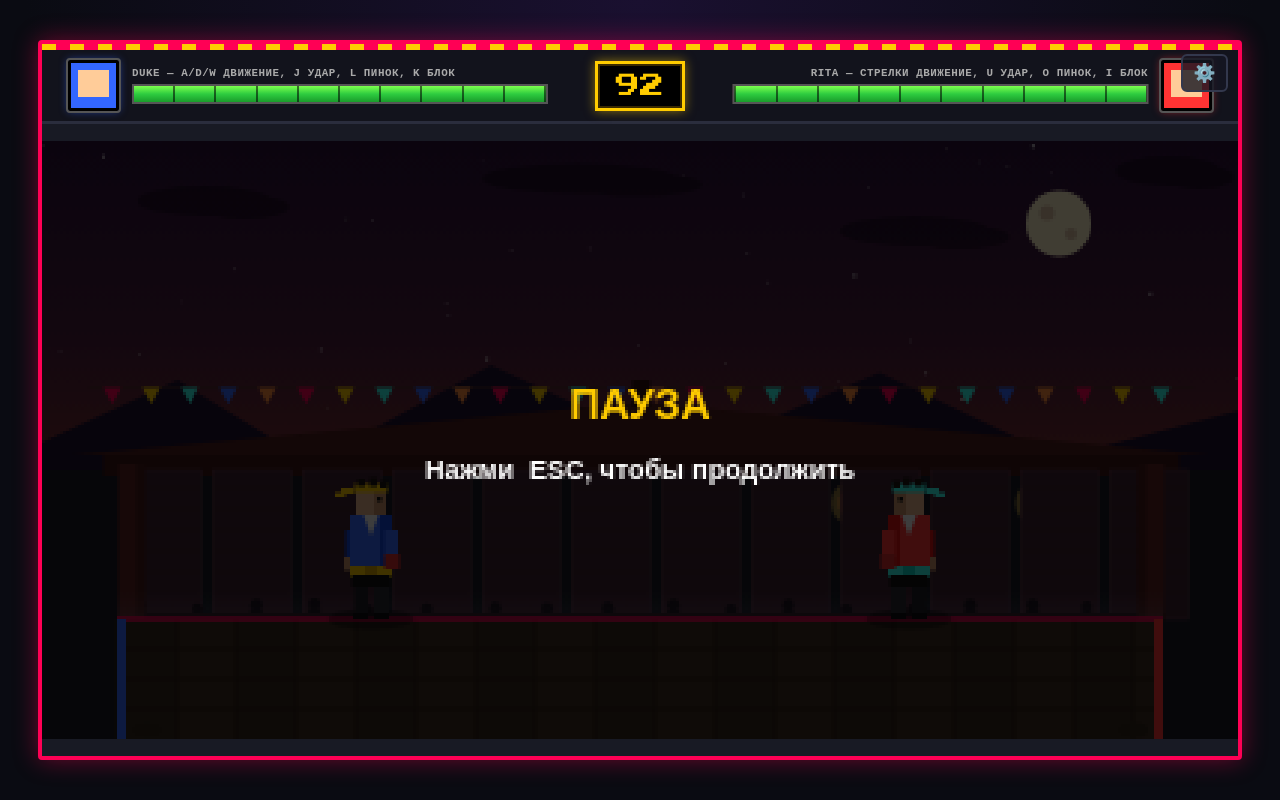
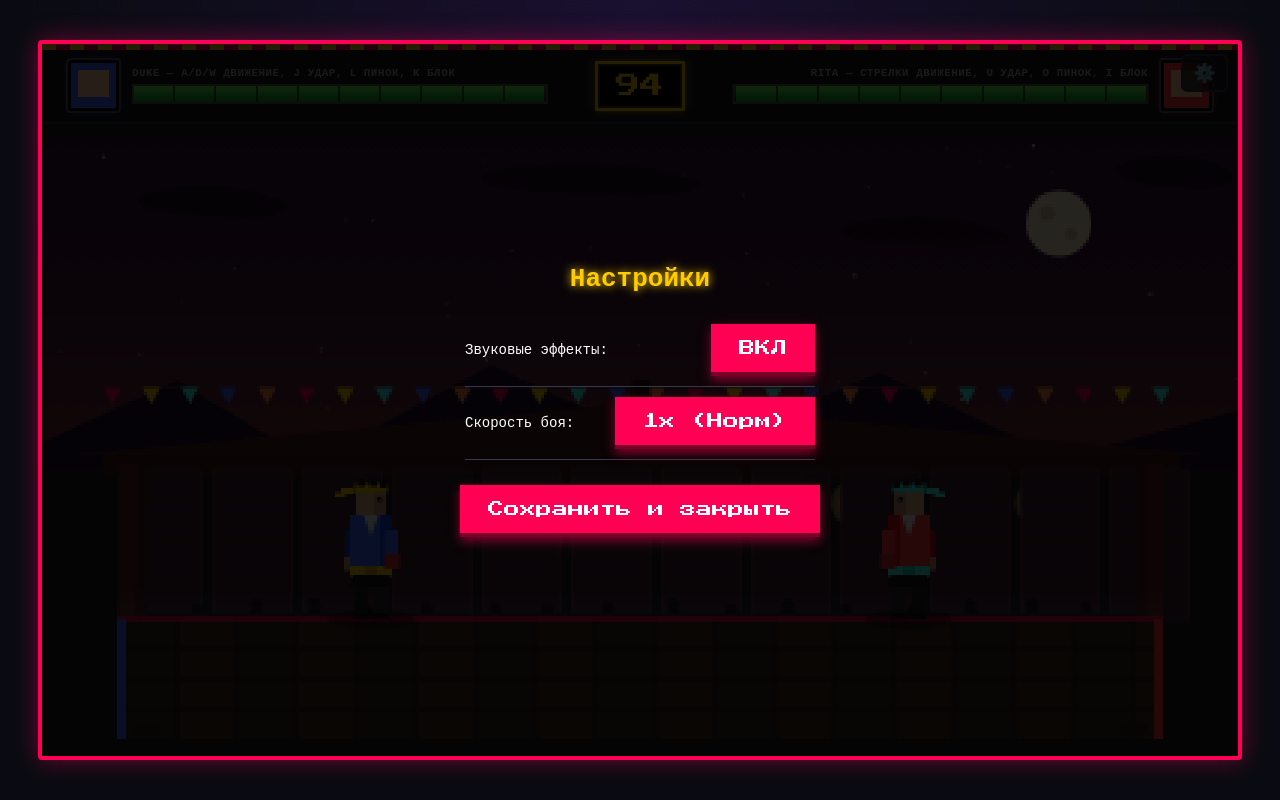
Before and after one commit to bonya-cloud/2D-Pixel-UFC-Fighting, a plain HTML site: page index.html in a window 1280 px wide. Both pictures are taken after a click on the button "⚙️". Drawn offline with Linux system fonts and the light colour scheme.

Commit message:
фикс бага настроек

```diff
--- a/index.html
+++ b/index.html
@@ -8,10 +8,11 @@
 </head>
 <body>
     <div class="game-wrapper">
-        <! -- кнопка настроек в правом верхнем углу -- >
+        <!-- кнопка настроек в правом верхнем углу -->
         <button id="settings-btn" class="settings-btn" title="Настройки">⚙️</button>
+
         <!-- модальное окно настроек -->
-        <div id="settings-modal" class="modal hidden">
+        <div id="settings-screen" class="modal hidden">
             <h2>Настройки</h2>
 
             <div class="settings-content">
@@ -21,7 +22,7 @@
                     <button id="sound-toggle-btn" class="toggle-btn">ВКЛ</button>
                 </div>
 
-        <! -- настройка скорости игры -- >
+                <!-- настройка скорости игры -->
                 <div class="setting-item">
                     <span>Скорость боя:</span>
                     <button id="speed-toggle-btn" class="toggle-btn">1x (Норм)</button>
--- a/script.js
+++ b/script.js
@@ -1,11 +1,7 @@
 const canvas = document.getElementById('gameCanvas');
 const ctx = canvas.getContext('2d');
 ctx.imageSmoothingEnabled = false;
-// The canvas bitmap is half of the "world" size (400x200 vs 800x400).
-// CSS stretches it back up with pixelated rendering + object-fit:contain,
-// so it always fills the wrapper (which itself scales to the viewport)
-// while keeping that chunky retro pixel look. Every draw call below uses
-// world coordinates (0-800 / 0-400); we just scale the context once.
+
 ctx.scale(0.5, 0.5);
 
 const p1HpEl = document.getElementById('p1-hp');
@@ -36,16 +32,22 @@
 let timerInterval = null;
 let isGameOver = false;
 let frame = 0;
-let isPaused = false; // 1. переменная паузы паузы
+let isPaused = false; // Состояние паузы
 
 const keys = {};
 
 window.addEventListener('keydown', (e) => {
     keys[e.code] = true;
 
-    // 2. Добавляем этот блок для переключения паузы на Escape
-    if ((e.code === 'KeyP' || e.code === 'Escape') && !isGameOver) {
-        isPaused = !isPaused;
+    // Переключение паузы по нажатию на ESC или P (только если настройки закрыты и игра не окончена)
+    if ((e.code === 'KeyP' || e.code === 'Escape' || e.key === 'p' || e.key === 'P' || e.key === 'з' || e.key === 'З') && !isGameOver) {
+        // Если открыты настройки — просто закрываем их
+        if (!settingsScreen.classList.contains('hidden')) {
+            settingsScreen.classList.add('hidden');
+            isPaused = false;
+        } else {
+            isPaused = !isPaused;
+        }
     }
 
     if (isGameOver && e.code === 'Space') {
@@ -60,7 +62,7 @@
 // ---------- juice: screen shake + hit sparks ----------
 let shake = { time: 0, magnitude: 0 };
 let sparks = [];
-let flash = 0; // white KO flash overlay opacity
+let flash = 0;
 
 function triggerShake(magnitude, duration) {
     shake.time = duration;
@@ -106,7 +108,7 @@
         this.width = 40;
         this.height = 70;
         this.color = color;
-        this.accent = skinAccent; // headband/belt accent color
+        this.accent = skinAccent;
         this.vx = 0;
         this.vy = 0;
         this.speed = 4;
@@ -118,23 +120,22 @@
         this.name = name;
 
         this.isAttacking = false;
-        this.attackType = 'punch'; // 'punch' | 'kick'
+        this.attackType = 'punch';
         this.isBlocking = false;
         this.attackCooldown = false;
 
-        this.hitFlash = 0; // brief white flash when this fighter takes a hit
+        this.hitFlash = 0;
         this.walkCycle = 0;
     }
 
     draw() {
-        const cx = this.x + this.width / 2; // local origin: center of shoulders
-        const topY = this.y; // top of torso
+        const cx = this.x + this.width / 2;
+        const topY = this.y;
 
         ctx.save();
         ctx.translate(cx, topY);
         if (!this.isFacingRight) ctx.scale(-1, 1);
 
-        // ground shadow (undo the mirror for the shadow so it doesn't skew)
         ctx.save();
         ctx.scale(this.isFacingRight ? 1 : -1, 1);
         ctx.fillStyle = 'rgba(0,0,0,0.35)';
@@ -151,27 +152,24 @@
         const skin = '#e8b48a';
         const skinDark = '#c68f66';
         const isKicking = this.isAttacking && this.attackType === 'kick';
-        const kickReach = 40; // how far the kicking leg extends, in local px
+        const kickReach = 40;
 
-        // back leg
         ctx.fillStyle = '#1c1c22';
         ctx.fillRect(-11, 46, 9, 22);
         ctx.fillStyle = '#0d0d10';
         ctx.fillRect(-12, 66, 11, 4);
 
-        // back arm (behind torso)
         ctx.fillStyle = darkBody;
         ctx.fillRect(-17, 10, 8, 20);
         ctx.fillStyle = skinDark;
         ctx.fillRect(-18, 28, 9, 9);
 
-        // front leg: normal stance, or extended kick
         if (isKicking) {
             ctx.fillStyle = '#26262e';
-            ctx.fillRect(2, 32, 11, 9); // raised thigh
-            ctx.fillRect(11, 28, kickReach - 12, 8); // extended shin
+            ctx.fillRect(2, 32, 11, 9);
+            ctx.fillRect(11, 28, kickReach - 12, 8);
             ctx.fillStyle = '#0d0d10';
-            ctx.fillRect(11 + kickReach - 16, 25, 14, 12); // foot
+            ctx.fillRect(11 + kickReach - 16, 25, 14, 12);
         } else {
             ctx.fillStyle = '#26262e';
             ctx.fillRect(2, 46, 10, 22);
@@ -179,12 +177,11 @@
             ctx.fillRect(1, 66, 11, 4);
         }
 
-        // torso / gi
         ctx.fillStyle = bodyColor;
         ctx.fillRect(-14, 0, 28, 38);
         ctx.fillStyle = darkBody;
         ctx.fillRect(6, 0, 8, 38);
-        // V-neck collar
+
         ctx.fillStyle = '#f2f2f2';
         ctx.beginPath();
         ctx.moveTo(-5, 0);
@@ -193,45 +190,37 @@
         ctx.closePath();
         ctx.fill();
 
-        // belt
         ctx.fillStyle = this.accent;
         ctx.fillRect(-14, 34, 28, 8);
         ctx.fillStyle = shade(this.accent, -40);
         ctx.fillRect(-4, 34, 8, 8);
 
-        // shorts trim under belt
         ctx.fillStyle = '#111';
         ctx.fillRect(-13, 40, 26, 8);
 
-        // head
         ctx.fillStyle = skin;
         ctx.fillRect(-10, -20, 20, 20);
         ctx.fillStyle = skinDark;
         ctx.fillRect(2, -20, 8, 20);
 
-        // headband
         ctx.fillStyle = this.accent;
         ctx.fillRect(-11, -21, 22, 6);
         ctx.fillRect(-20, -18, 9, 4);
         ctx.fillRect(-24, -15, 7, 3);
 
-        // hair spikes
         ctx.fillStyle = '#1a1310';
         ctx.fillRect(-9, -24, 5, 5);
         ctx.fillRect(-1, -25, 5, 6);
         ctx.fillRect(6, -23, 5, 5);
 
-        // eye
         ctx.fillStyle = '#101010';
         ctx.fillRect(4, -12, 3, 3);
 
-        // front arm (pulled back slightly while kicking for balance)
         ctx.fillStyle = bodyColor;
         ctx.fillRect(isKicking ? 6 : 9, isKicking ? 8 : 10, 9, 18);
         ctx.fillStyle = '#d92b2b';
         ctx.fillRect(isKicking ? 6 : 9, isKicking ? 24 : 26, 10, 10);
 
-        // punch
         if (this.isAttacking && this.attackType === 'punch') {
             ctx.fillStyle = skin;
             ctx.fillRect(this.width / 2 - 2, 14, 27, 10);
@@ -239,7 +228,6 @@
             ctx.fillRect(this.width / 2 - 2 + 19, 11, 14, 16);
         }
 
-        // hit flash overlay
         if (this.hitFlash > 0) {
             ctx.globalCompositeOperation = 'source-atop';
             ctx.fillStyle = `rgba(255,255,255,${Math.min(this.hitFlash / 6, 0.85)})`;
@@ -412,11 +400,9 @@
 
 function drawArena() {
     const t = frame / 60;
-    // subtle parallax based on the average fighter position
     const avgX = (p1.x + p2.x) / 2;
     const parallax = (avgX - (arenaLeft + arenaRight) / 2) * 0.04;
 
-    // dusk sky
     const sky = ctx.createLinearGradient(0, 0, 0, floorY - 100);
     sky.addColorStop(0, '#2b1039');
     sky.addColorStop(0.6, '#4a1c3d');
@@ -424,14 +410,12 @@
     ctx.fillStyle = sky;
     ctx.fillRect(0, 0, worldW, floorY - 100);
 
-    // twinkling stars
     stars.forEach(s => {
         const tw = 0.4 + 0.6 * Math.abs(Math.sin(t * 1.5 + s.phase));
         ctx.fillStyle = `rgba(255,255,255,${tw})`;
         ctx.fillRect(s.x, s.y, s.r, s.r);
     });
 
-    // moon
     ctx.fillStyle = '#fff3cc';
     ctx.beginPath();
     ctx.arc(680, 55, 22, 0, Math.PI * 2);
@@ -442,7 +426,6 @@
     ctx.arc(688, 62, 4, 0, Math.PI * 2);
     ctx.fill();
 
-    // drifting clouds
     ctx.fillStyle = 'rgba(20, 8, 28, 0.55)';
     clouds.forEach(c => {
         c.x += c.speed;
@@ -453,7 +436,6 @@
         ctx.fill();
     });
 
-    // distant mountains (parallax layer 1)
     ctx.save();
     ctx.translate(-parallax * 0.5, 0);
     ctx.fillStyle = '#1c0e2e';
@@ -472,12 +454,10 @@
     ctx.fill();
     ctx.restore();
 
-    // pagoda roof silhouette (back wall of the dojo), parallax layer 2
     ctx.save();
     ctx.translate(-parallax, 0);
     const roofY = floorY - 100;
 
-    // hanging flag rope above the roof
     ctx.strokeStyle = '#4a2a2a';
     ctx.lineWidth = 1;
     ctx.beginPath();
@@ -507,7 +487,6 @@
     ctx.fillStyle = '#2a0d0d';
     ctx.fillRect(worldW / 2 - 6, roofY - 60, 12, 18);
 
-    // paper lanterns swaying from the roof edge
     const lanternXs = [140, 260, 540, 660];
     lanternXs.forEach((lx, i) => {
         const sway = Math.sin(t * 1.3 + i) * 3;
@@ -529,7 +508,6 @@
         ctx.fillRect(lx + sway - 1, roofY + 15, 2, 14);
     });
 
-    // wall panels with a simple wood-grain texture
     ctx.fillStyle = '#3d1f2e';
     for (let x = arenaLeft; x < arenaRight; x += 60) {
         ctx.fillRect(x + 4, roofY, 52, 100);
@@ -544,7 +522,6 @@
         }
     }
 
-    // crowd of spectator silhouettes behind the low fence
     ctx.fillStyle = 'rgba(10,6,14,0.85)';
     crowd.forEach((p, i) => {
         const bob = Math.sin(t * 2 + p.bob) * 2;
@@ -553,11 +530,10 @@
         ctx.fill();
         ctx.fillRect(p.x - parallax * 0.5 - 4, roofY + 95 + bob, 8, p.h);
     });
-    // fence in front of the crowd
+
     ctx.fillStyle = '#241018';
     ctx.fillRect(arenaLeft, roofY + 96, arenaRight - arenaLeft, 6);
 
-    // support pillars
     ctx.fillStyle = '#5a1f1f';
     ctx.fillRect(arenaLeft, roofY - 4, 18, 104);
     ctx.fillRect(arenaRight - 18, roofY - 4, 18, 104);
@@ -566,14 +542,12 @@
     ctx.fillRect(arenaRight - 18, roofY - 4, 6, 104);
     ctx.restore();
 
-    // ground mist near the back edge
     const mist = ctx.createLinearGradient(0, floorY - 20, 0, floorY);
     mist.addColorStop(0, 'rgba(180,170,220,0)');
     mist.addColorStop(1, 'rgba(180,170,220,0.12)');
     ctx.fillStyle = mist;
     ctx.fillRect(arenaLeft, floorY - 20, arenaRight - arenaLeft, 20);
 
-    // floor (tatami)
     ctx.fillStyle = '#3a2a1e';
     ctx.fillRect(arenaLeft, floorY, arenaRight - arenaLeft, 80);
     ctx.strokeStyle = '#2a1d14';
@@ -590,13 +564,12 @@
         ctx.lineTo(arenaRight, y);
         ctx.stroke();
     }
-    // subtle plank shading alternation
+
     ctx.fillStyle = 'rgba(0,0,0,0.08)';
     for (let x = arenaLeft, i = 0; x < arenaRight; x += 40, i++) {
         if (i % 2 === 0) ctx.fillRect(x, floorY, 40, 80);
     }
 
-    // floor edge highlight
     ctx.strokeStyle = '#ff0055';
     ctx.lineWidth = 3;
     ctx.beginPath();
@@ -604,7 +577,6 @@
     ctx.lineTo(arenaRight, floorY);
     ctx.stroke();
 
-    // corner posts (player color markers) with small rocks/plants for foreground depth
     ctx.fillStyle = '#3366ff';
     ctx.fillRect(arenaLeft, floorY, 6, 80);
     ctx.fillStyle = '#ff3333';
@@ -632,18 +604,19 @@
     drawArena();
 
     if (!isPaused) {
-        // Если игры на паузе НЕТ — бойцы двигаются и дерутся
         p1.update(p2);
         p2.update(p1);
         checkHit(p1, p2, p2HpEl);
         checkHit(p2, p1, p1HpEl);
         updateAndDrawSparks();
     } else {
-        // Если пауза ВКЛЮЧЕНА — просто статично рисуем бойцов
         p1.draw();
         p2.draw();
-        // И поверх выводим экран паузы
-        drawPauseScreen();
+
+        // Показываем надпись "ПАУЗА" только если меню настроек закрыто
+        if (settingsScreen.classList.contains('hidden')) {
+            drawPauseScreen();
+        }
     }
 
     ctx.restore();
@@ -657,12 +630,13 @@
 
     requestAnimationFrame(gameLoop);
 }
+
 function startTimer() {
     timerInterval = setInterval(() => {
-        if (timeLeft > 0) {
+        if (timeLeft > 0 && !isPaused && !isGameOver) {
             timeLeft--;
             timerEl.textContent = timeLeft;
-        } else {
+        } else if (timeLeft <= 0) {
             clearInterval(timerInterval);
             if (p1.hp > p2.hp) endGame('ИГРОК 1<br>ПОБЕДИЛ ПО ОЧКАМ!');
             else if (p2.hp > p1.hp) endGame('ИГРОК 2<br>ПОБЕДИЛ ПО ОЧКАМ!');
@@ -680,7 +654,7 @@
 
 function resetGame() {
     isGameOver = false;
-    let isPaused = false
+    isPaused = false;
     timeLeft = 99;
     timerEl.textContent = timeLeft;
     p1.hp = 100; p2.hp = 100;
@@ -693,38 +667,34 @@
     shake = { time: 0, magnitude: 0 };
     flash = 0;
     gameOverScreen.classList.add('hidden');
+    settingsScreen.classList.add('hidden');
     clearInterval(timerInterval);
     startTimer();
 }
+
 function drawPauseScreen() {
-    // Полупрозрачный темный фон
     ctx.fillStyle = 'rgba(0, 0, 0, 0.75)';
     ctx.fillRect(0, 0, worldW, worldH);
 
-    // Текст "ПАУЗА"
     ctx.fillStyle = '#ffcc00';
-    ctx.font = '900 28px sans-serif'; // жирный шрифт для слова "ПАУЗА"
+    ctx.font = '900 28px sans-serif';
     ctx.textAlign = 'center';
-    ctx.fillText('ПАУЗА', worldW / 2, worldH / 2 - 15); // Центрируем текст по горизонтали и вертикали
+    ctx.fillText('ПАУЗА', worldW / 2, worldH / 2 - 15);
 
-    // Подсказка
     ctx.fillStyle = '#ffffff';
-    ctx.font = 'bold 18px sans-serif'; // жирный шрифт для подсказки
-    ctx.fillText('Нажми  ESC, чтобы продолжить', worldW / 2, worldH / 2 + 25);
+    ctx.font = 'bold 18px sans-serif';
+    ctx.fillText('Нажми ESC или P, чтобы продолжить', worldW / 2, worldH / 2 + 25);
 }
 
-startTimer();
-gameLoop();
-// Открытие настроек (ставим игру на паузу при открытии)
+// Открытие и закрытие настроек
 settingsBtn.addEventListener('click', () => {
     isPaused = true;
     settingsScreen.classList.remove('hidden');
 });
 
-// Закрытие настроек
 closeSettingsBtn.addEventListener('click', () => {
     settingsScreen.classList.add('hidden');
-    isPaused = false; // Снимаем с паузы
+    isPaused = false;
 });
 
 // Переключение звука
@@ -744,7 +714,9 @@
         speedToggleBtn.textContent = '1x (Норм)';
     }
 
-    // Применяем скорость к бойцам
     p1.speed = 4 * gameSpeed;
     p2.speed = 4 * gameSpeed;
 });
+
+startTimer();
+gameLoop();
```
Lines whose indentation alone changed are shown as unchanged.
